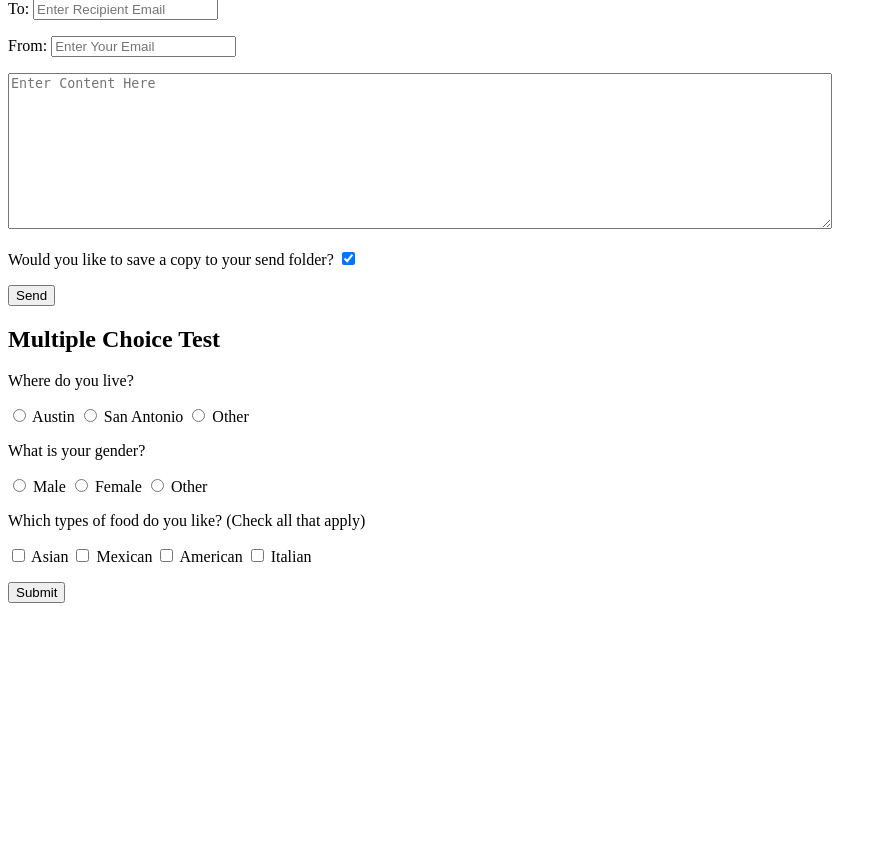
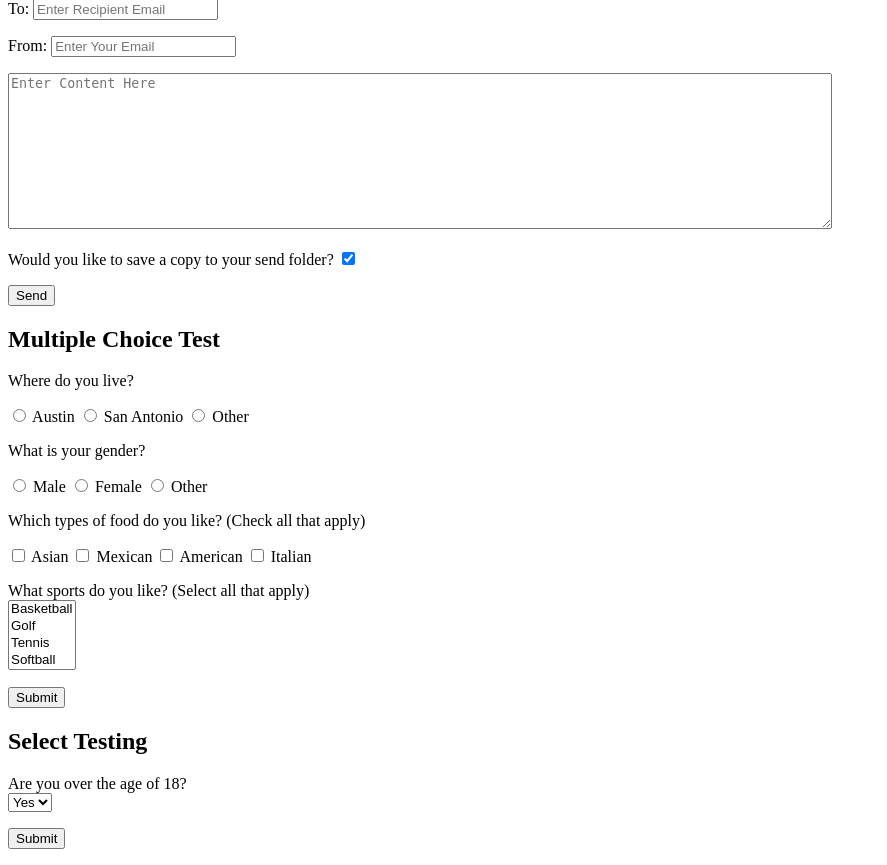
Before and after one commit to malloryweatherston/Codeup_Web_Exercises, a PHP site: page /my_first_form.php in a window 1280 px wide. Shown: the part 292-1157 px from the top of the page, without its empty margins (0-887 px from the left). Before the commit the page ends 895 px from the top, so only its background shows below. Run offline with PHP 8.4, Linux system fonts and the light colour scheme.

Commit message:
Created a select and multiple select box

```diff
--- a/public/my_first_form.php
+++ b/public/my_first_form.php
@@ -84,6 +84,26 @@
 						<label for="food4">
 							<input type="checkbox" id="food4" name="food[]" value="Italian"> Italian</label>
 					<p>
+						<label for="sport">What sports do you like? (Select all that apply) </label><br>
+							<select id="sport" name="sport[]" multiple>
+    							<option value="Basketball">Basketball</option>
+    							<option value="Golf">Golf</option>
+    							<option value="Tennis">Tennis</option>
+    							<option value="Softball">Softball</option>
+							</select>
+					</p>
+					<p>
+						<button type="submit">Submit</button>
+					</p>
+				</form>
+			<h2>Select Testing</h2>
+				<form method="POST">
+					<label for="age">Are you over the age of 18?</label><br>
+						<select id="age" name="age">
+    						<option value="1">Yes</option>
+    						<option value="0">No</option>
+						</select>
+					<p>
 						<button type="submit">Submit</button>
 					</p>
 				</form>
```
